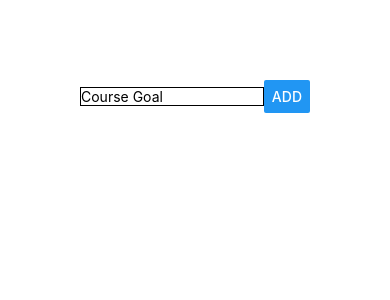
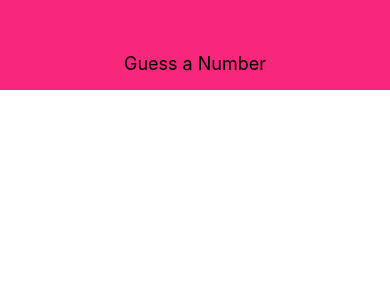
Before and after one commit to anamhussain2601/React-Native-App, a React Native app: screen / in a window 390 px wide. Shown: the top 300 px of the page. Built offline with nearby package versions, Linux system fonts and the light colour scheme.

Commit message:
created a header file

```diff
--- a/App.js
+++ b/App.js
@@ -1,28 +1,18 @@
-import { StatusBar } from 'expo-status-bar';
 import React, {useState} from 'react';
-import { StyleSheet, Text, View, Button, TextInput } from 'react-native';
+import { StyleSheet, View} from 'react-native';
+
+import Header from './components/Header'
 
 export default function App() {
-  const[outputText, setOutputText] = useState('Open up App.js to start working on you r app!')
   return (
-    <View style={{padding: 80}} >
-       <View style={{flexDirection: 'row', justifyContent:'space-between', alignItems:'center'}}  >
-        <TextInput placeholder='Course Goal' style={{ width:'80%',  borderColor:'black', borderWidth: 1}}/>
-        <Button title='ADD' />
-      </View>
-      <View >
-
-      </View>
-
+    <View style={styles.screen} >
+      <Header title="Guess a Number"/>
     </View>
   );
 }
 
 const styles = StyleSheet.create({
-  container: {
-    flex: 1,
-    backgroundColor: '#fff',
-    alignItems: 'center',
-    justifyContent: 'center',
+  screen: {
+    flex: 1
   },
 });
--- /dev/null
+++ b/components/Header.js
@@ -0,0 +1,27 @@
+import React, {useState} from 'react';
+import { StyleSheet, Text, View, Button, TextInput } from 'react-native';
+
+const Header = props => {
+    return (
+        <View style={styles.header}>
+            <Text style={styles.headerTitle}>{props.title}</Text>
+        </View>
+    )
+}
+
+const styles = StyleSheet.create({
+    header:{
+        width:'100%',
+        height:90,
+        paddingTop: 36,
+        backgroundColor: '#f7287b',
+        alignItems:'center',
+        justifyContent:'center'
+    },
+    headerTitle: {
+        color:'black',
+        fontSize: 18
+    }
+})
+
+export default Header
```
